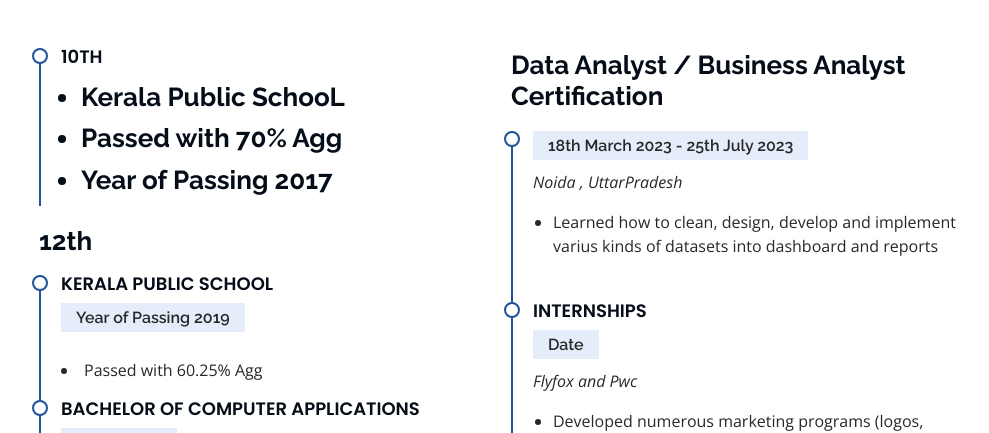
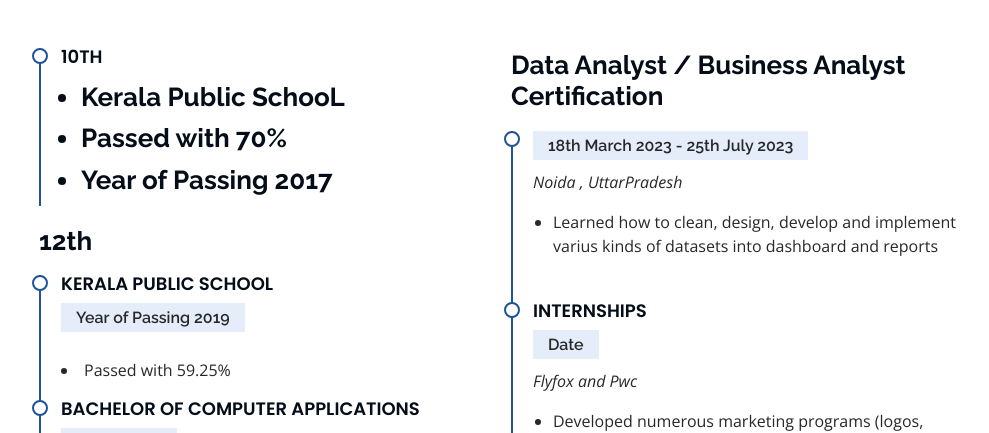
Before and after one commit to Gaganssj3/GagandeepSingh-Portfolio.github.io, a plain HTML site: page index.html in a window 1280 px wide. Shown: the part 2801-3234 px from the top of the page, without its empty margins (291-1280 px from the left). Drawn offline with nearby package versions, Linux system fonts and the light colour scheme.

Commit message:
Update index.html

```diff
--- a/index.html
+++ b/index.html
@@ -275,7 +275,7 @@
               <p><em></em></p>
               <ul>
                 <li>Kerala Public SchooL</li>
-                <li>Passed with 70% Agg</li>
+                <li>Passed with 70% </li>
                 <li>Year of Passing 2017</li>
               </ul>
             </div>
@@ -285,7 +285,7 @@
               <h4>Kerala Public SchooL</h4>
               <h5>Year of Passing 2019</h5>
               <p><em></em></p>
-              <li>Passed with 60.25% Agg</li>
+              <li>Passed with 59.25% </li>
             </div>
             <div class="resume-item">
               <h4>Bachelor of Computer Applications</h4>
```
